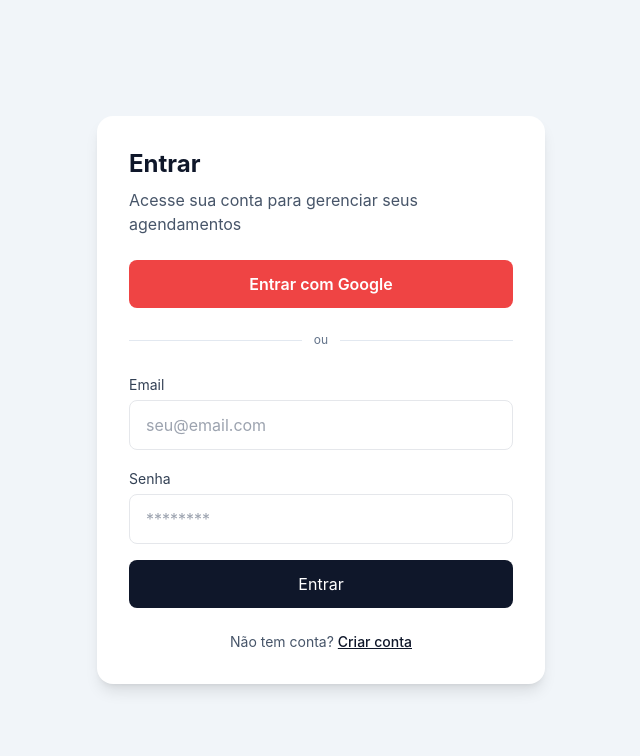
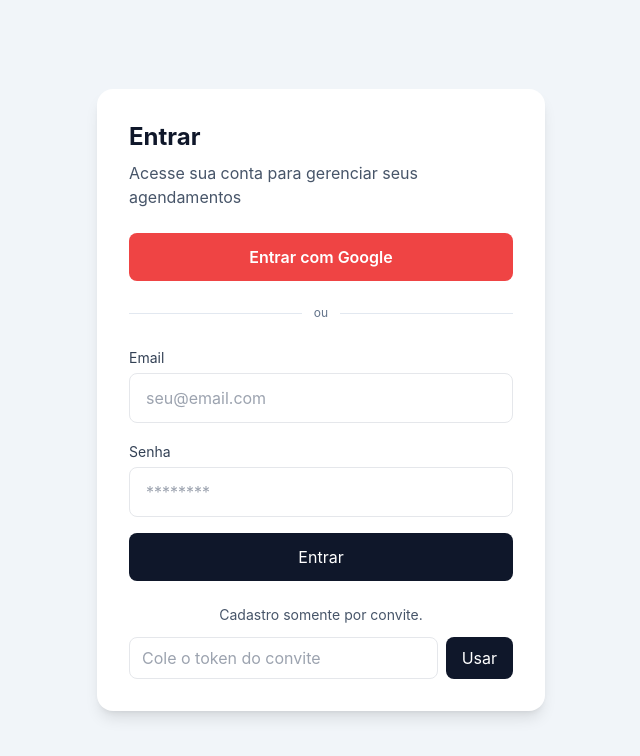
Before and after one commit to Jeffems/agendamento-system, a React (Vite) app in the folder frontend/: page /login in a window 1280 px wide. Shown: the top 756 px of the page, without its empty margins (319-959 px from the left). Built offline with nearby package versions, Linux system fonts and the light colour scheme.

Commit message:
update de login por convite

```diff
--- a/frontend/src/pages/Login.jsx
+++ b/frontend/src/pages/Login.jsx
@@ -1,4 +1,5 @@
-  {/*
+{
+  /*
   import React from "react";
   import { Calendar, CheckCircle2, Users, Clock } from "lucide-react";
 
@@ -144,15 +145,17 @@
       </div>
     );
   }
-  */}
-  import { useState } from "react";
+  */
+}
+import { useState } from "react";
 import { Link, useNavigate } from "react-router-dom";
 import { toast } from "sonner";
 import api from "../services/api";
 
+
 export default function Login() {
   const navigate = useNavigate();
-
+  const [inviteToken, setInviteToken] = useState("");
   const [email, setEmail] = useState("");
   const [password, setPassword] = useState("");
   const [loadingManual, setLoadingManual] = useState(false);
@@ -180,8 +183,7 @@ export default function Login() {
       toast.success("Login realizado com sucesso!");
       navigate("/");
     } catch (error) {
-      const message =
-        error.response?.data?.error || "Erro ao fazer login";
+      const message = error.response?.data?.error || "Erro ao fazer login";
       toast.error(message);
     } finally {
       setLoadingManual(false);
@@ -191,9 +193,7 @@ export default function Login() {
   return (
     <div className="min-h-screen flex items-center justify-center bg-slate-100 p-6">
       <div className="w-full max-w-md bg-white rounded-2xl shadow-lg p-8">
-        <h1 className="text-2xl font-bold text-slate-900 mb-2">
-          Entrar
-        </h1>
+        <h1 className="text-2xl font-bold text-slate-900 mb-2">Entrar</h1>
         <p className="text-slate-600 mb-6">
           Acesse sua conta para gerenciar seus agendamentos
         </p>
@@ -249,12 +249,27 @@ export default function Login() {
           </button>
         </form>
 
-        <p className="text-sm text-slate-600 mt-6 text-center">
-          Não tem conta?{" "}
-          <Link to="/register" className="text-slate-900 font-medium underline">
-            Criar conta
-          </Link>
-        </p>
+        <div className="mt-6 text-center space-y-3">
+          <p className="text-sm text-slate-600">
+            Cadastro somente por convite.
+          </p>
+
+          <div className="flex gap-2">
+            <input
+              type="text"
+              placeholder="Cole o token do convite"
+              className="flex-1 px-3 py-2 border rounded-lg focus:outline-none focus:ring-2 focus:ring-slate-900"
+              onChange={(e) => setInviteToken(e.target.value)}
+            />
+            <button
+              type="button"
+              className="px-4 py-2 bg-slate-900 text-white rounded-lg"
+              onClick={() => navigate(`/register?token=${inviteToken}`)}
+            >
+              Usar
+            </button>
+          </div>
+        </div>
       </div>
     </div>
   );
```
